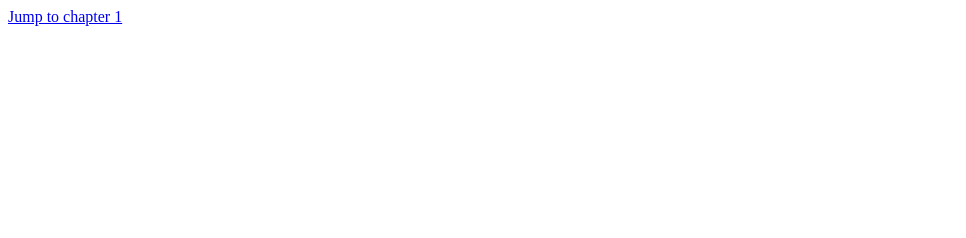
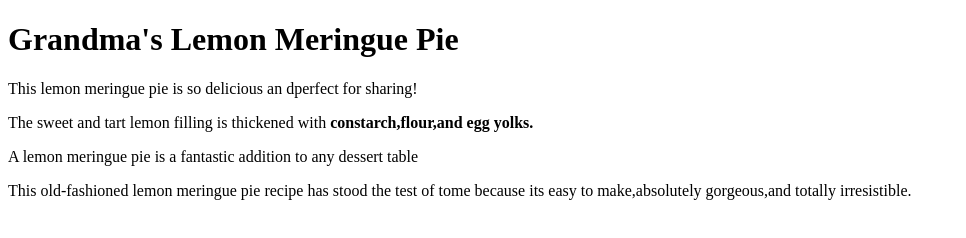
Before and after one commit to ndikjcdnbhdguygidlkfckdkcbdfi/newcodingbot, a plain HTML site: page index.html in a window 1280 px wide. Shown: the whole page, without its empty margins (0-966 px from the left). Drawn offline with Linux system fonts and the light colour scheme.

Commit message:
Add files via upload

```diff
--- a/index.html
+++ b/index.html
@@ -1,6 +1,12 @@
-<!DOCTYPE>
+
+<!DOCTYPE html>
 <html>
-  <body>
-    <p><a href="chap1.html">Jump to chapter 1</a></p>
-  </body>
+    <title>Grandma's Lemon Meringue Pie</title>
+    <body>
+        <h1>Grandma's Lemon Meringue Pie </h1>
+        <p> This lemon meringue pie is so delicious an dperfect for sharing!</p>
+        <p>The sweet and tart lemon filling is thickened with<b> constarch,flour,and egg yolks.</b></p>
+        <p>A lemon meringue pie is a fantastic addition to any dessert table </p>
+        <p>This old-fashioned lemon meringue pie recipe has stood the test of tome because its easy to make,absolutely gorgeous,and totally irresistible.
+    </body>
 </html>
```
